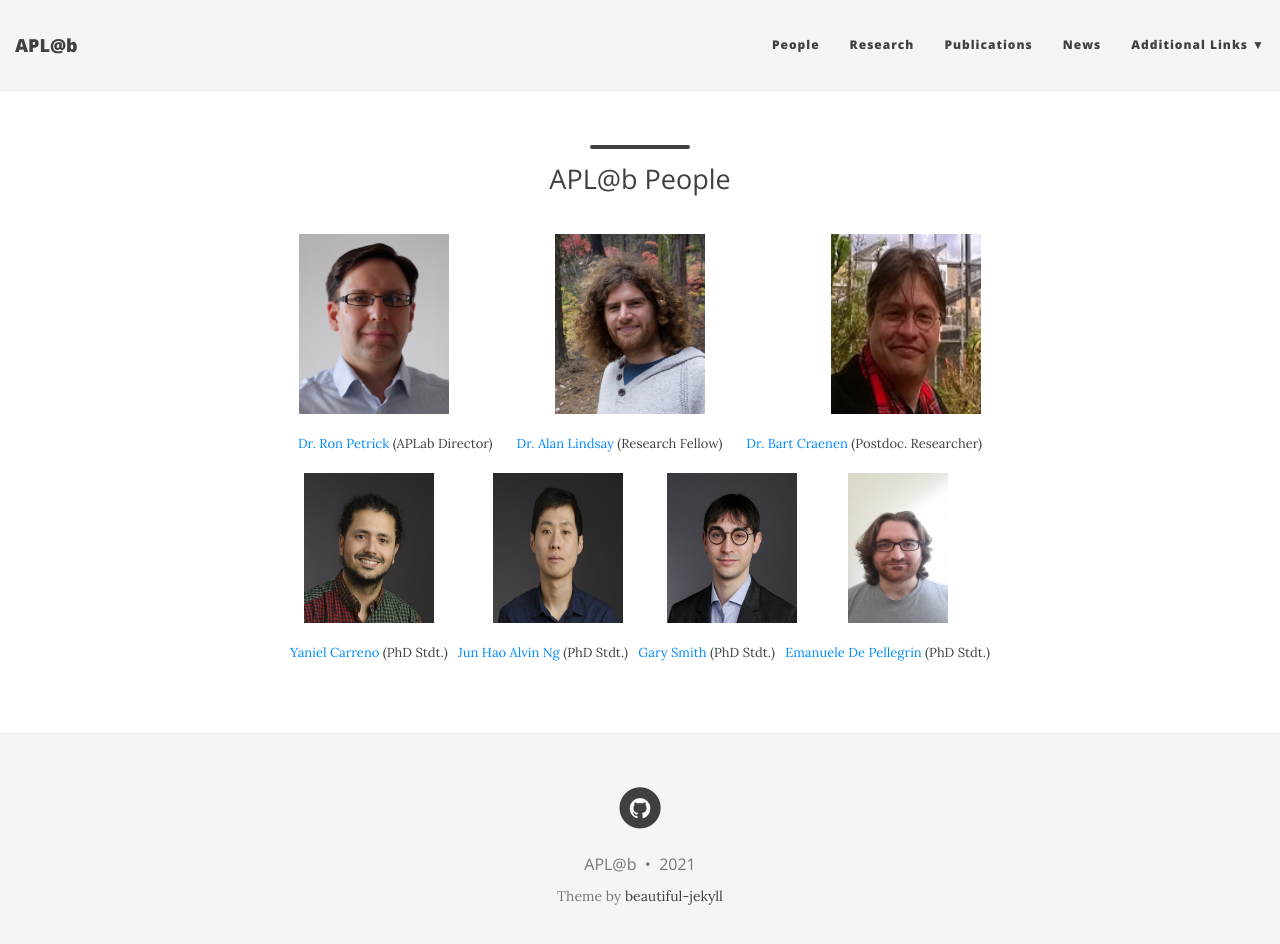
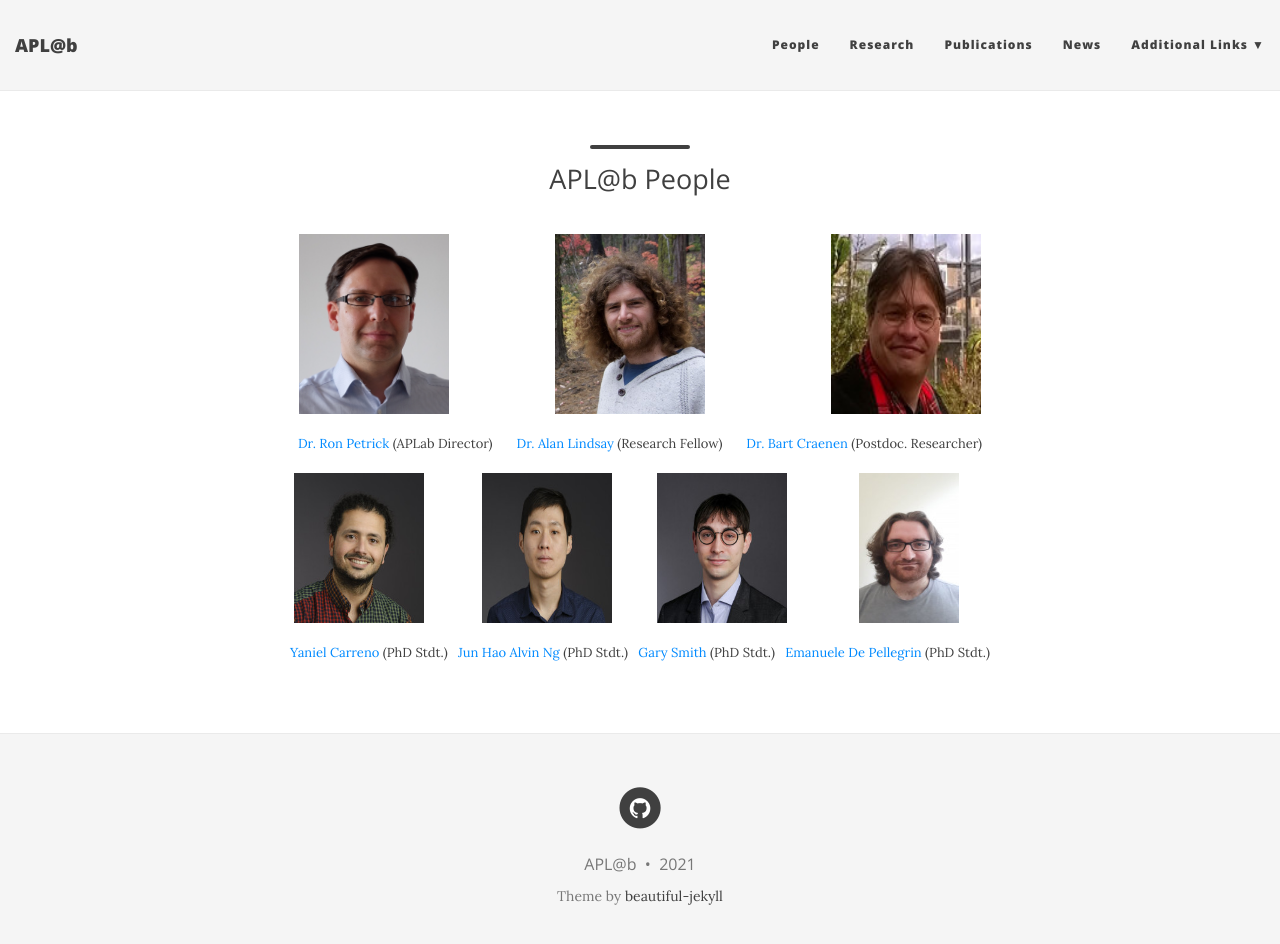
Before and after one commit to aplab2020/aplab2020.github.io, a Jekyll site: the page built from people.md, in a window 1280 px wide and 957 px high. Shown: the top 944 px of the window. Built offline with Jekyll 4.4.1, drawn with Linux system fonts in a browser that asks for light colours; nearby versions of some CDN libraries.

Commit message:
Update people.md

```diff
--- a/people.md
+++ b/people.md
@@ -20,7 +20,7 @@
 
 <p align="center"> <img src="/img/yaniel.jpg" align="center" width="130" height="150">  &nbsp; &nbsp;  &nbsp; &nbsp; &nbsp; &nbsp; &nbsp; &nbsp;
                    <img src="/img/alvin.jpg" align="center" width="130" height="150"> &nbsp; &nbsp; &nbsp;  &nbsp; &nbsp;  &nbsp;
-                   <img src="/img/gary.jpg" align="center" width="130" height="150">  &nbsp; &nbsp; &nbsp; &nbsp; &nbsp;  &nbsp;  &nbsp;
+                   <img src="/img/gary.jpg" align="center" width="130" height="150">  &nbsp; &nbsp; &nbsp; &nbsp; &nbsp;  &nbsp;  &nbsp; &nbsp; &nbsp; &nbsp;
                    <img src="/img/emanuelle.jpeg" align="center" width="100" height="150"> &nbsp; &nbsp;  &nbsp;  &nbsp; </p>
 
  <p align="center"> <a href="https://www.edinburgh-robotics.org/students/yaniel-carreno" style="float:">Yaniel Carreno</a> (PhD Stdt.) &nbsp;
```
